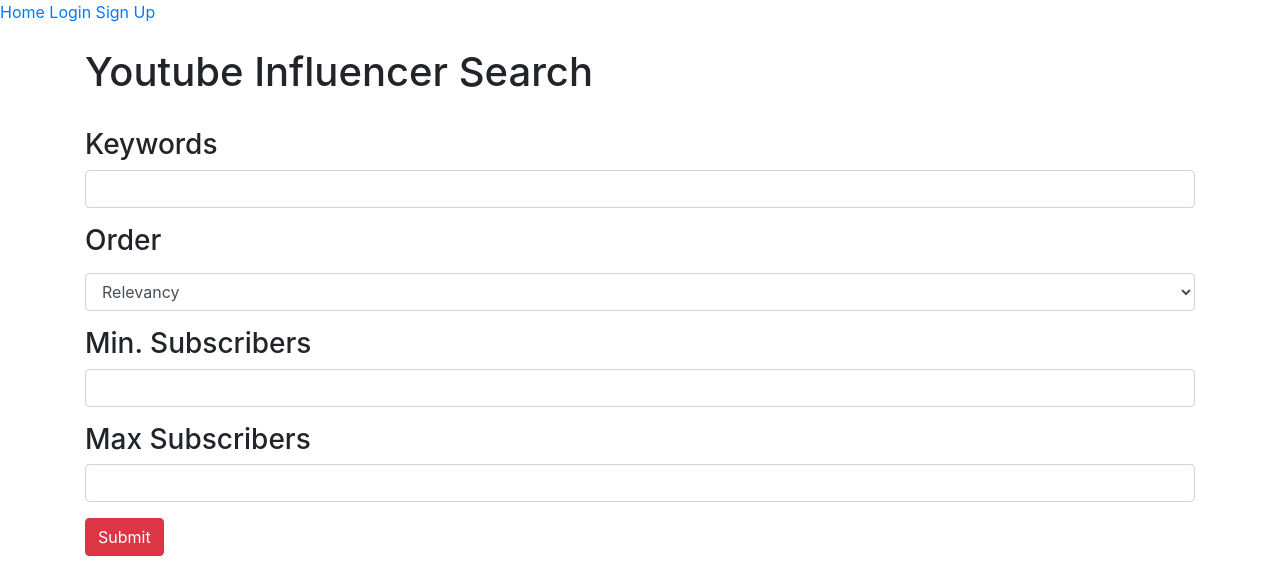
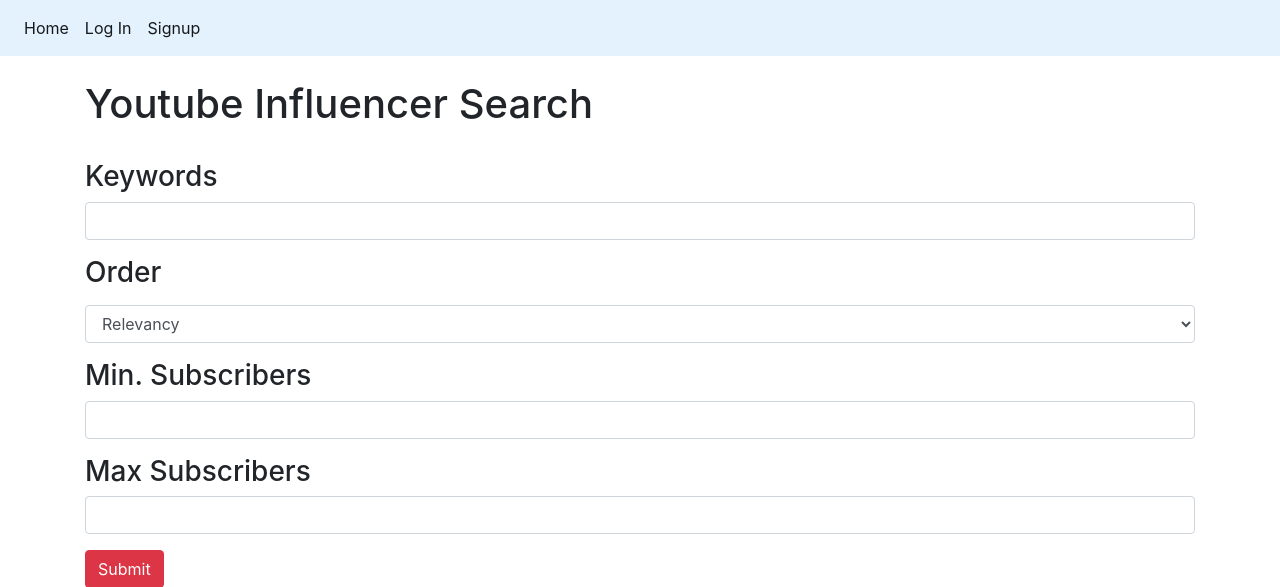
Before and after one commit to anjiewang/youtube-influencer-search, a Flask app: page / in a window 1280 px wide. Shown: the top 587 px of the page. Run offline with Flask 2, Linux system fonts and the light colour scheme; some libraries are stand-ins or nearby versions.

Commit message:
added in navbar

```diff
--- a/templates/main.html
+++ b/templates/main.html
@@ -35,7 +35,38 @@
         </div>
       </nav> -->
 
-      <div class="navbar-end">
+      <nav class="navbar navbar-expand-lg navbar-light" style="background-color: #e3f2fd;">
+        <button class="navbar-toggler" type="button" data-toggle="collapse" data-target="#navbarNav" aria-controls="navbarNav" aria-expanded="false" aria-label="Toggle navigation">
+          <span class="navbar-toggler-icon"></span>
+        </button>
+        <div class="collapse navbar-collapse" id="navbarNav">
+          <ul class="navbar-nav">
+            <li class="nav-item active">
+              <a class="nav-link" href="/">Home</a>
+            </li>
+            {% if current_user.is_authenticated %}
+            <li class="nav-item active">
+              <a class="nav-link" href="/profile">Profile</a>
+            {% endif %}
+            </li>
+            {% if not current_user.is_authenticated %}
+            <li class="nav-item active">
+                <a class="nav-link" href="/login">Log In</a>
+              </li>
+            <li class="nav-item active">
+              <a class="nav-link" href="/signup">Signup</a>
+            </li>
+            {% endif %}
+            {% if current_user.is_authenticated %}
+            <li class="nav-item active">
+              <a class="nav-link" href="/logout">Log Out</a>
+            </li>
+            {% endif %}
+          </ul>
+        </div>
+      </nav>
+
+      <!-- <div class="navbar-end">
         <a href="/" class="navbar-item">
             Home
         </a>
@@ -57,7 +88,7 @@
             Logout
         </a>
         {% endif %}
-    </div>
+    </div> -->
 
     {% block content %}
 <div class="container">
```
